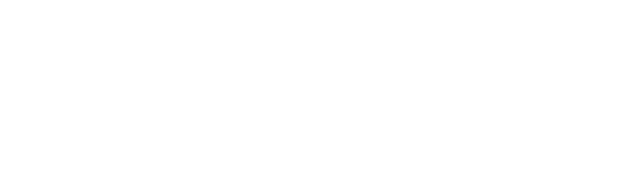
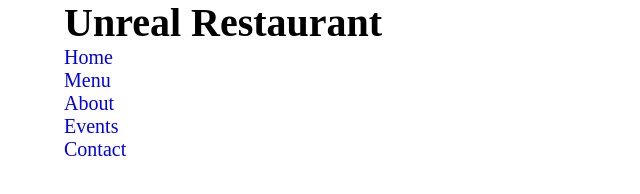
Before and after one commit to michellelven/restaurant-website, a plain HTML site: page about.html in a window 1280 px wide. Shown: the whole page, without its empty margins (0-640 px from the left). Drawn offline with Linux system fonts and the light colour scheme.

Commit message:
Added Navigation across pages :compass:

```diff
--- a/about.html
+++ b/about.html
@@ -9,7 +9,28 @@
 </head>
 <body>
     <header>
-
+        <div class="wrapper">
+            <h1>Unreal Restaurant</h1>
+            <nav>
+                <ul>
+                    <li>
+                        <a href="./index.html">Home</a>
+                    </li>
+                    <li>
+                        <a href="./menu/html">Menu</a>
+                    </li>
+                    <li>
+                        <a href="./about.html">About</a>
+                    </li>
+                    <li>
+                        <a href="./events.html">Events</a>
+                    </li>
+                    <li>
+                        <a href="./contact.html">Contact</a>
+                    </li>
+                </ul>
+            </nav>
+        </div>
     </header>
     <main>
 
```
Also changed, not shown: contact.html (+22 -1 lines), events.html (+22 -1 lines), menu.html (+22 -1 lines).
